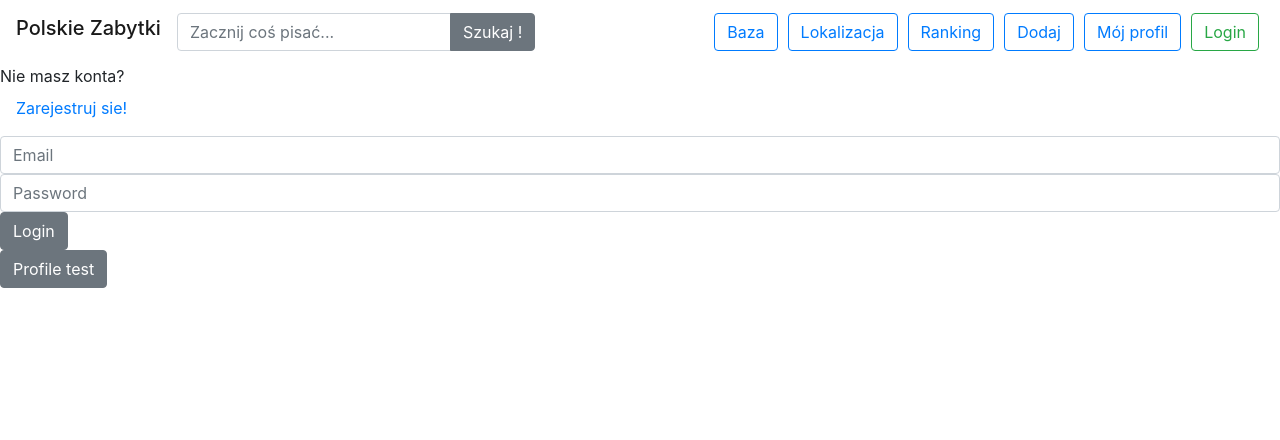
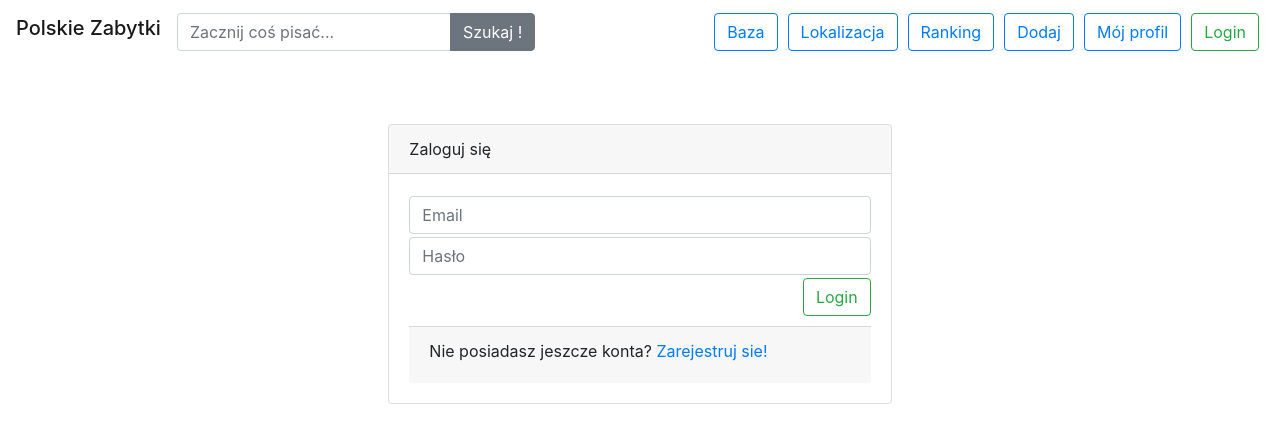
Before and after one commit to DamianDex/relics-frontend, a React (Create React App) app: page /login in a window 1280 px wide. Shown: the top 440 px of the page. Built offline with nearby package versions, Linux system fonts and the light colour scheme.

Commit message:
Visual modification of login and registration pages

```diff
--- a/src/App.css
+++ b/src/App.css
@@ -30,6 +30,28 @@
     background: grey;
 }
 
+.small-flex {
+    display: flex;
+    height: 400px;
+    justify-content: center;
+	align-items: center;
+}
+
+.sm-outside-marigins {
+	margin-bottom: 3px;
+	margin-top: 2px;
+}
+
+@media(max-height: 400px){
+.small-flex {
+    display: flex;
+    height: 280px;
+    justify-content: center;
+	align-items: center;
+}
+
+}
+
 @keyframes App-logo-spin {
     from {
         transform: rotate(0deg);
--- a/src/components/LoginPage.js
+++ b/src/components/LoginPage.js
@@ -1,7 +1,10 @@
 import React, {Component} from "react";
+import "../App.css";
 import {CONFIGURATION} from '../configuration/configuration'
-import {Button, Form, Input, NavLink} from 'reactstrap';
+import {Card, CardBody, CardHeader, CardFooter, Col, Label, Button, Input, NavLink, Form} from 'reactstrap';
 import axios from 'axios';
+import View from 'react-flexbox';
+
 
 export default class LoginPage extends Component {
 
@@ -52,18 +55,29 @@ export default class LoginPage extends Component {
             console.log(err);
         }
     }
+	//<Button className="sm-bottom-marigin" type="button" onClick={this.test}>Profile test</Button><br/>
 
     render() {
         return (
-            <Form>
-                <label>Nie masz konta? <NavLink href="/register"> Zarejestruj sie!</NavLink></label>
-                <Input type="text" name="username" placeholder="Email" value={this.state.username}
-                       onChange={this.handleUsernameChange}/>
-                <Input type="password" name="password" placeholder="Password" value={this.state.password}
-                       onChange={this.handlePasswordChange}/>
-                <Button type="button" onClick={this.handleLogin}>Login</Button><br/>
-                <Button type="button" onClick={this.test}>Profile test</Button><br/>
-            </Form>
+        	<div className="small-flex">
+        		<Col sm="12" md={{ size: 5}}>
+                	<Card >
+                		<CardHeader>Zaloguj się</CardHeader>
+            			<CardBody>
+                			<Input className="sm-outside-marigins" type="text" name="username" placeholder="Email" value={this.state.username}
+                					onChange={this.handleUsernameChange}/>
+                			<Input className="sm-outside-marigins" type="password" name="password" placeholder="Hasło" value={this.state.password}
+                					onChange={this.handlePasswordChange}/>
+                			<Button outline color="success" className="float-right" onClick={this.handleLogin}>Login</Button><br/><br/>
+                            <CardFooter >
+                				<Label>Nie posiadasz jeszcze konta?</Label>
+                				<NavLink style={{display:'contents'}} href="/register"> Zarejestruj sie!</NavLink>
+                			</CardFooter>
+                		</CardBody>
+                	</Card>
+                </Col>
+            </div>
+
         );
     }
 
--- a/src/components/RegistrationPage.js
+++ b/src/components/RegistrationPage.js
@@ -1,5 +1,5 @@
 import React, {Component} from "react";
-import {Button, Form, Input} from 'reactstrap';
+import {Card, CardBody, CardHeader, Col, Form, Button, Input} from 'reactstrap';
 import axios from 'axios';
 
 export default class RegistrationPage extends Component {
@@ -40,13 +40,20 @@ export default class RegistrationPage extends Component {
 
     render() {
         return (
-            <Form>
-                <Input type="text" name="username" placeholder="Email" value={this.state.username}
-                       onChange={this.handleUsernameChange}/>
-                <Input type="password" name="password" placeholder="Password" value={this.state.password}
-                       onChange={this.handlePasswordChange}/>
-                <Button type="button" onClick={this.handleRegistration}>Register</Button>
-            </Form>
+        	<Form className="small-flex">
+    		<Col sm="12" md={{ size: 5}}>
+            	<Card >
+            		<CardHeader>Rejestracja</CardHeader>
+        			<CardBody>
+                    	<Input className="sm-outside-marigins" type="text" name="username" placeholder="Email" value={this.state.username}
+                    			onChange={this.handleUsernameChange}/>
+                    	<Input className="sm-outside-marigins" type="password" name="password" placeholder="Password" value={this.state.password}
+                    			onChange={this.handlePasswordChange}/>
+                    	<Button outline color="success" className="float-right" onClick={this.handleRegistration}>Zarejestruj</Button>
+            		</CardBody>
+            	</Card>
+            </Col>
+        </Form>
         );
     }
 
```
